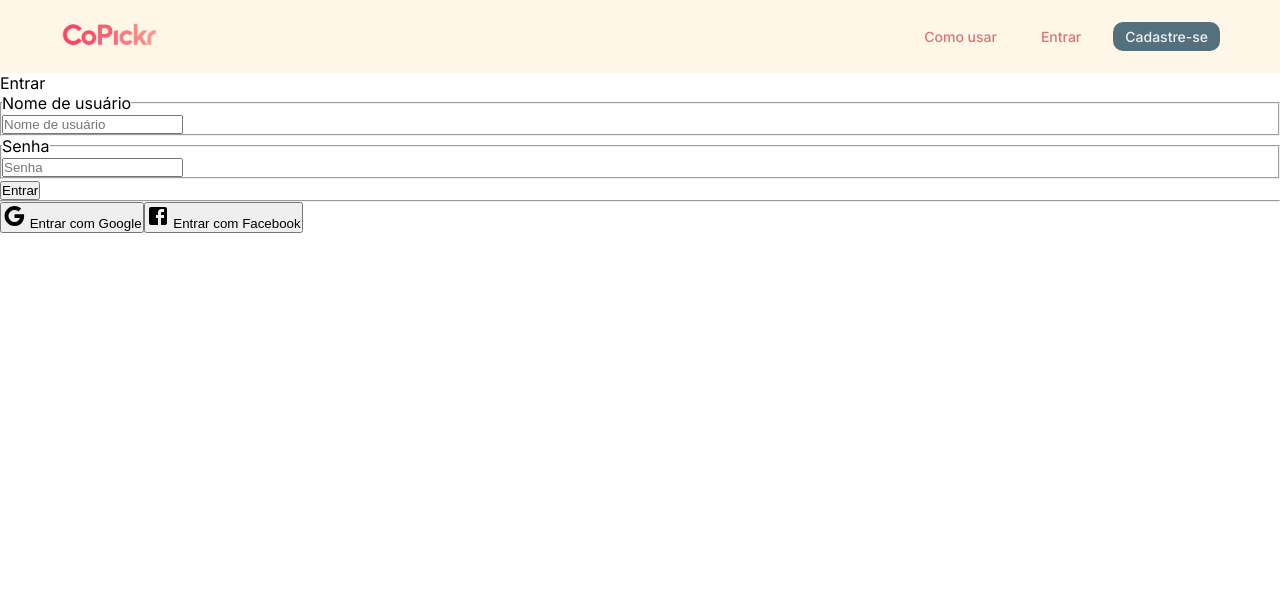
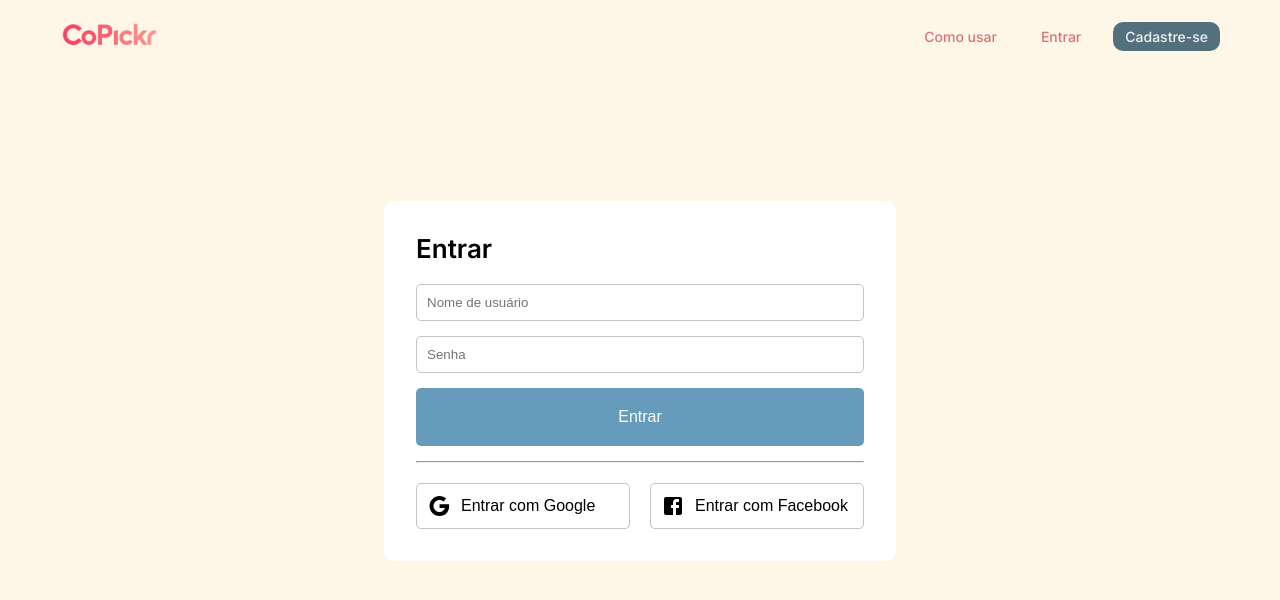
Before and after one commit to Thiagofrf/copickr-v2, a React (Vite) app: page /login in a window 1280 px wide. Shown: the top 600 px of the page. Built offline with nearby package versions, Linux system fonts and the light colour scheme.

Commit message:
style: login form styling

```diff
--- /dev/null
+++ b/src/pages/Login/Login.scss
@@ -0,0 +1,84 @@
+.login {
+    background: #fdf0d596;
+    height: 100vh;
+    padding-top: 10%;
+
+    &__container {
+        width: 40%;
+        margin: 0 auto;
+        background: #fff;
+        padding: 2rem;
+        border-radius: 10px;
+    }
+
+    &__form {
+
+        fieldset {
+            border: none;
+        }
+
+        legend {
+            width: 0;
+            height: 0;
+            opacity: 0;
+        }
+
+        &--title {
+            margin-bottom: 20px;
+            font-size: 26px;
+            font-weight: 600;
+        }
+
+        input {
+            width: 100%;
+            padding: 10px;
+            margin-bottom: 15px;
+            border: 1px solid #c3c3c3;
+            border-radius: 5px;
+        }
+    }
+
+    &__submit {
+        background: #669BBC;
+        width: 100%;
+        padding: 20px 0;
+        border: none;
+        border-radius: 5px;
+        margin-bottom: 15px;
+        font-size: 16px;
+        color: #fff;
+        transition: .2s ease-in-out;
+
+        &:hover {
+            background: #003049;
+            cursor: pointer;
+        }
+    }
+
+    hr {
+        margin-bottom: 20px;
+    }
+
+    &__social-media {
+        display: flex;
+        gap: 20px;
+
+        &--google, &--facebook {
+            display: flex;
+            align-items: center;
+            gap: 10px;
+            padding: 10px;
+            width: 50%;
+            background: transparent;
+            border: 1px solid #c3c3c3;
+            border-radius: 5px;
+            font-size: 16px;
+            transition: .2s ease-in-out;
+
+            &:hover {
+                background: #c3c3c3;
+                cursor: pointer;
+            }
+        }
+    }
+}
--- a/src/pages/Login/Login.tsx
+++ b/src/pages/Login/Login.tsx
@@ -1,4 +1,4 @@
-// import './Login.scss'
+import './Login.scss'
 import FacebookIcon from '@mui/icons-material/Facebook';
 import GoogleIcon from '@mui/icons-material/Google';
 
```
